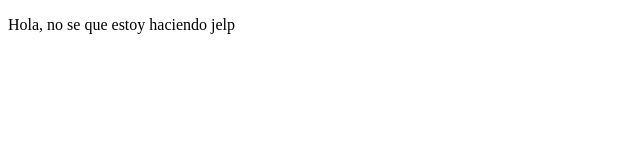
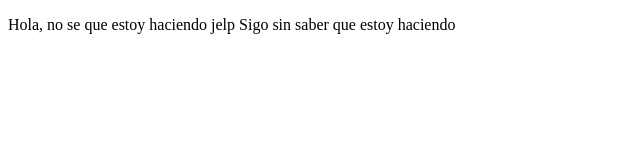
Before and after one commit to lizbethfg/proyectDemoCursoPrework, a plain HTML site: page index.html in a window 1280 px wide. Shown: the whole page, without its empty margins (0-640 px from the left). Drawn offline with Linux system fonts and the light colour scheme.

Commit message:
modifique mensaje

```diff
--- a/index.html
+++ b/index.html
@@ -9,6 +9,7 @@
 <body>
     <p>
         Hola, no se que estoy haciendo jelp
+        Sigo sin saber que estoy haciendo
     </p>
 </body>
 </html>
```
